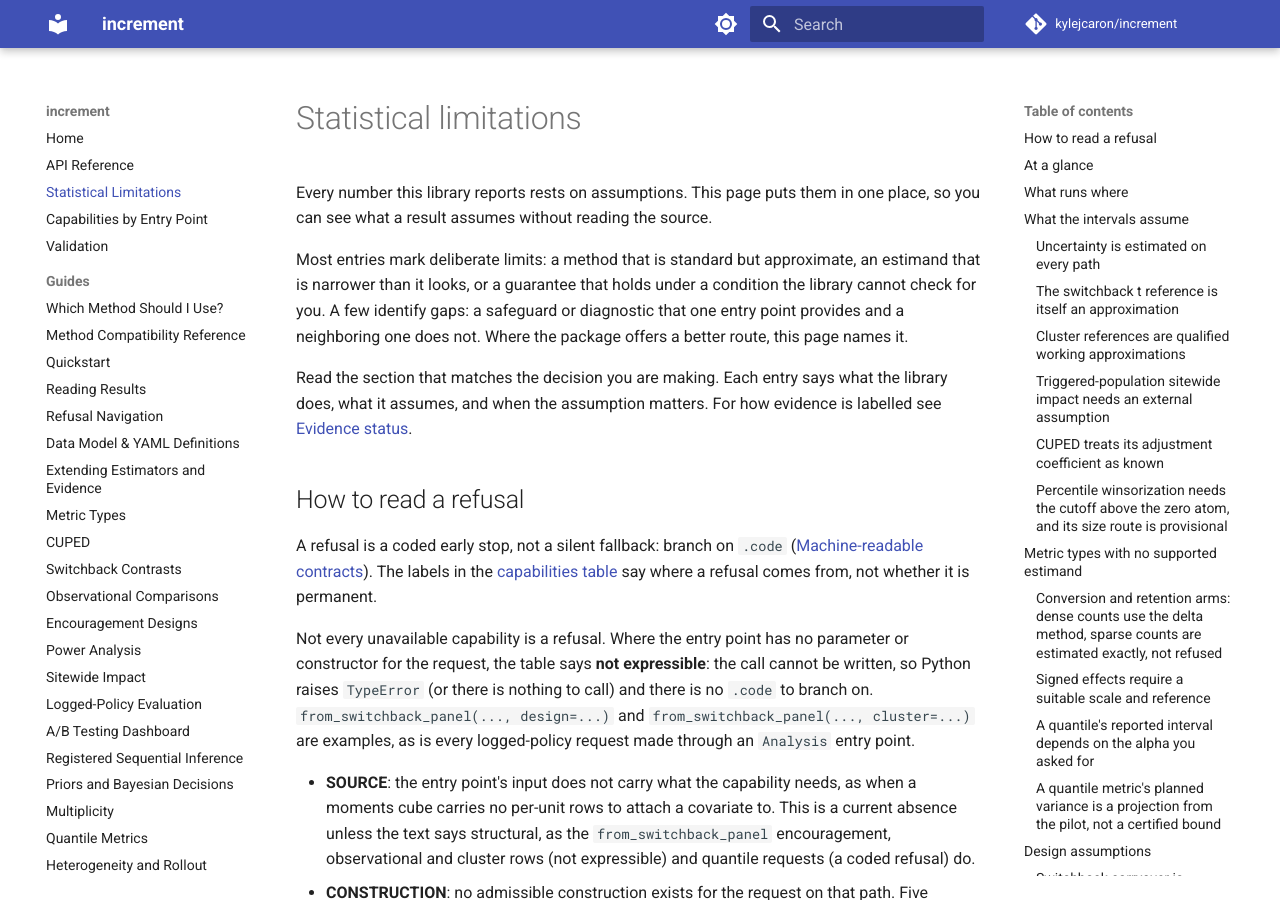
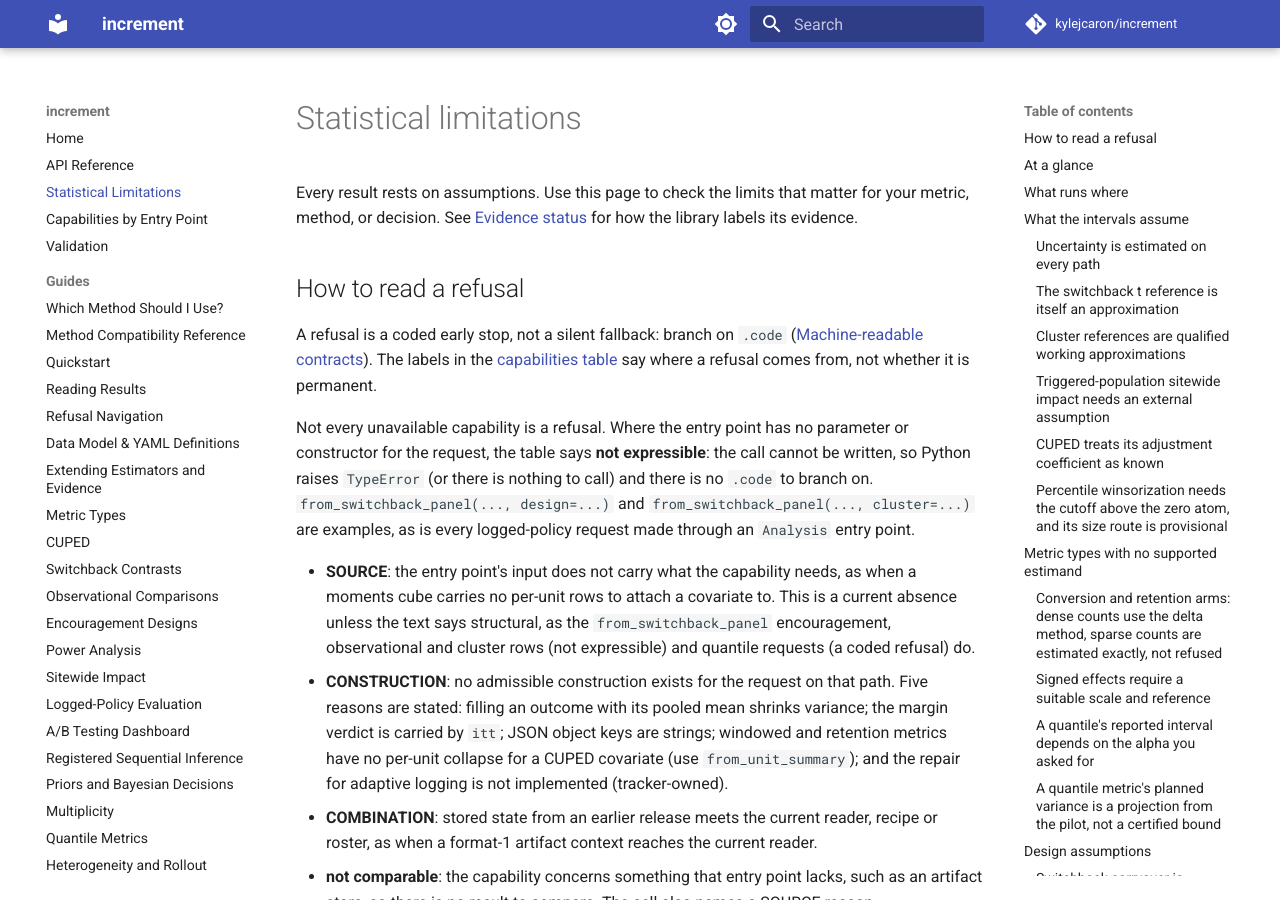
Before and after one commit to kylejcaron/increment, an MkDocs documentation site: the page built from docs/limitations.md, in a window 1280 px wide and 900 px high. Built offline with MkDocs 1.6.1 and Material for MkDocs 9.7.7, drawn with Linux system fonts in a browser that asks for light colours; comment, search, counter and statistics services are not loaded; some of the changed text lies outside the part shown.

Commit message:
Simplify limitations for analysts

```diff
--- a/docs/limitations.md
+++ b/docs/limitations.md
@@ -1,17 +1,8 @@
 # Statistical limitations
 
-Every number this library reports rests on assumptions. This page puts them in
-one place, so you can see what a result assumes without reading the source.
-
-Most entries mark deliberate limits: a method that is standard but
-approximate, an estimand that is narrower than it looks, or a guarantee that
-holds under a condition the library cannot check for you. A few identify gaps:
-a safeguard or diagnostic that one entry point provides and a neighboring one
-does not. Where the package offers a better route, this page names it.
-
-Read the section that matches the decision you are making. Each entry says what
-the library does, what it assumes, and when the assumption matters.
-For how evidence is labelled see [Evidence status](validation.md#evidence-status).
+Every result rests on assumptions. Use this page to check the limits that matter for your
+metric, method, or decision. See [Evidence status](validation.md#evidence-status) for how
+the library labels its evidence.
 
 ## How to read a refusal
 
@@ -457,6 +448,27 @@ pools keep the bootstrap. Both methods remain `experimental` and withhold decisi
 ## Metric types with no supported estimand
 
 ### Conversion and retention arms: dense counts use the delta method, sparse counts are estimated exactly, not refused
+
+For an unadjusted conversion or retention interval, the route depends on its four event
+counts. The exact route covers every count, but its interval is wider than the log-scale
+Wald interval at moderate counts.
+
+!!! warning "Finite-sample intervals can be wider than the usual approximation"
+    Expect a wider interval when counts are moderate; choose a method based on the guarantee
+    your decision needs, not interval width alone.
+
+??? info "Finite-sample conversion interval width"
+    The finite-sample method keeps the same `r = 1` difference ordering for every candidate.
+    Its log-scale interval is about 1.07–1.45× as wide as Katz's at the tested moderate
+    counts. A tighter candidate-ordered construction is being evaluated; its coverage was
+    measured, but its nuisance-supremum certification is too costly for adoption now.
+
+    In the task-20 comparison, the measured ratios were 1.07× at 20,000 units per arm
+    (10%), 1.14× at 5,000 per arm (10%, `r = 1`), 1.24× at 5,000 per arm
+    (10%, `r = 1.2`), and 1.36× at 2,000 per arm (5%). The current null p-value was
+    1.7–4× the pivotal score-ordered exact p-value in the tested cases. The tighter
+    score-ordered construction is not adopted because certifying its nuisance supremum
+    is too costly.
 
 An unadjusted (no CUPED, no declared cluster), unit-grain conversion or retention arm pair
 has two routes, and a rule that reads only the four per-arm success and failure counts and
--- a/mkdocs.yml
+++ b/mkdocs.yml
@@ -46,6 +46,8 @@ plugins:
 markdown_extensions:
   - admonition
   - pymdownx.details
+  - pymdownx.tabbed:
+      alternate_style: true
   - pymdownx.superfences
   - pymdownx.arithmatex:
       generic: true
```
